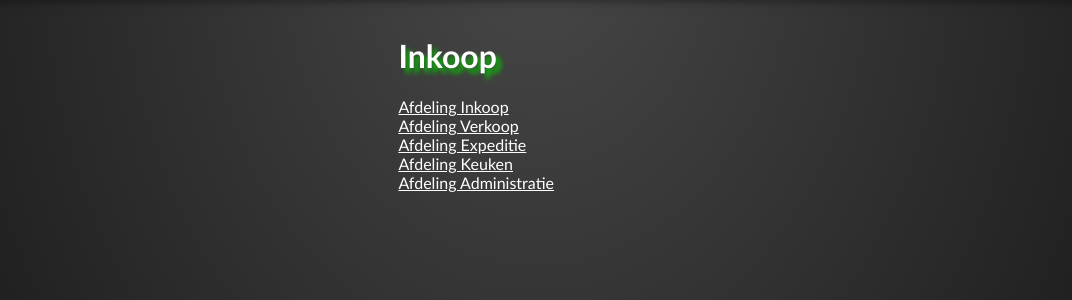
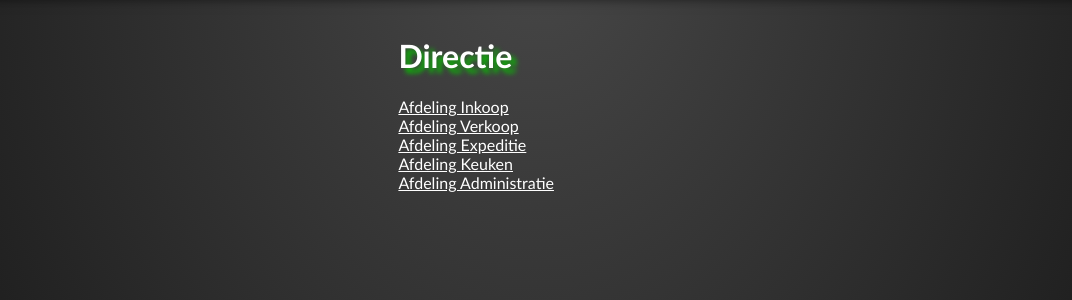
Before and after one commit to Braindamage1989/eatit, a PHP site: page /directie.php in a window 1280 px wide. Shown: the part 53-353 px from the top of the page, without its empty margins (103-1175 px from the left). Run offline with PHP 8.4, Linux system fonts and the light colour scheme; the visitor is signed in with stand-in values (Sample User, id 1).

Commit message:
Titel derppp

```diff
--- a/public/directie.php
+++ b/public/directie.php
@@ -11,7 +11,7 @@
 		redirect_to("medewerkers/index.php");
 	}
 ?>
-        <h1>Inkoop</h1>
+        <h1>Directie</h1>
         <a href="inkoop.php">Afdeling Inkoop</a><br />
         <a href="verkoop.php">Afdeling Verkoop</a><br />
         <a href="expeditie.php">Afdeling Expeditie</a><br />
```
